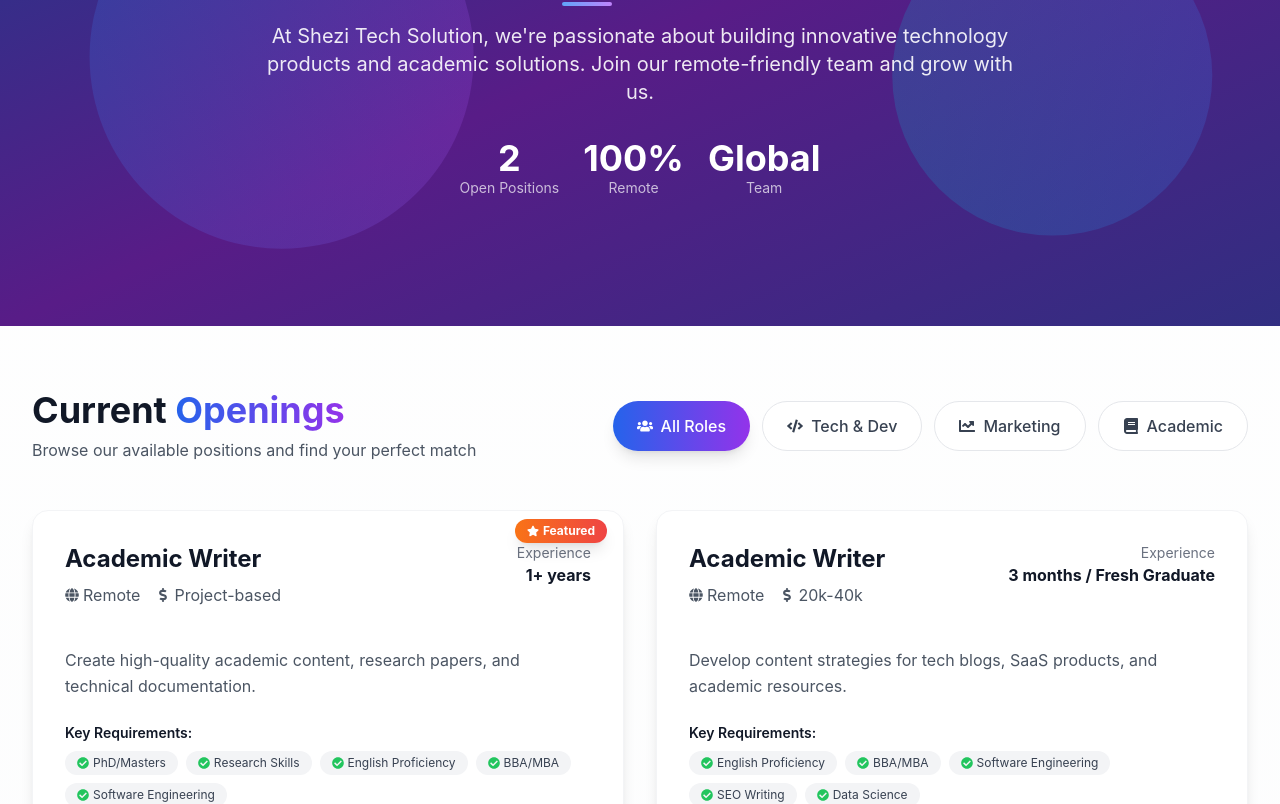
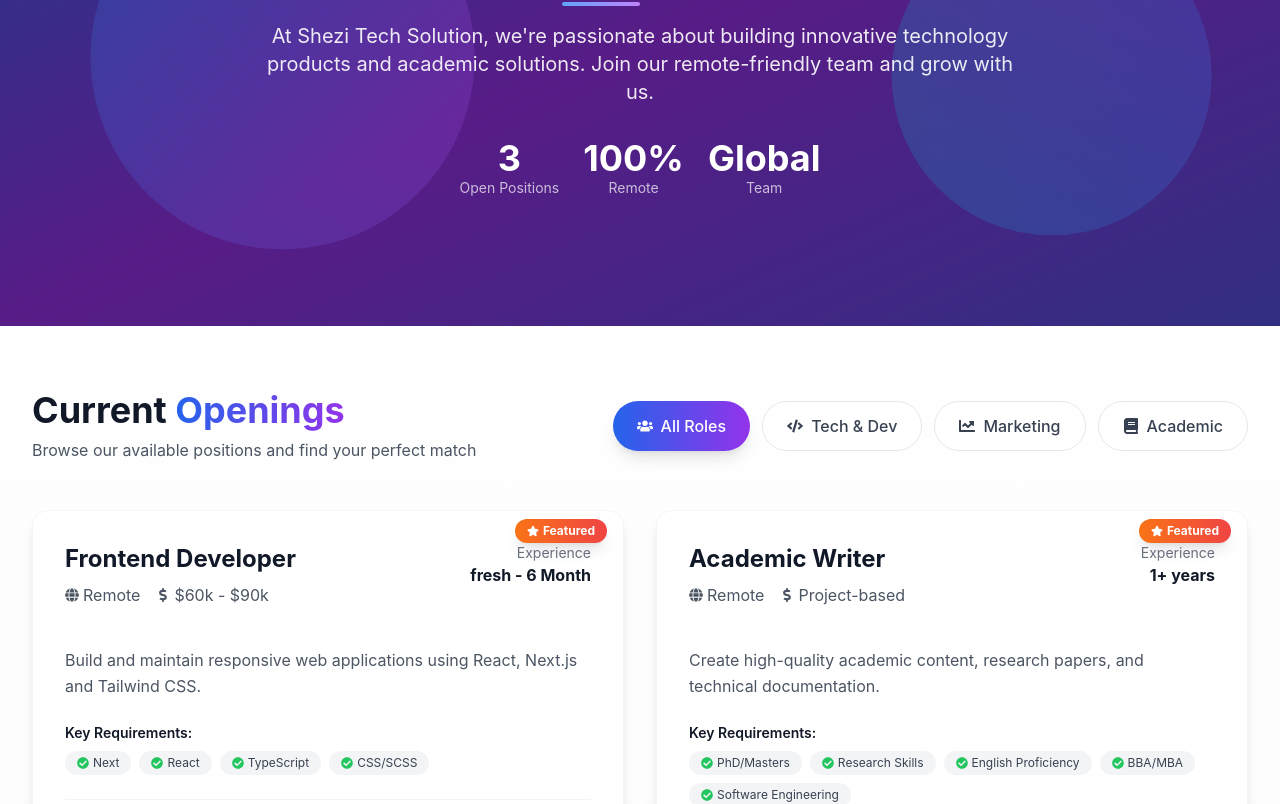
Before and after one commit to Msherazkhan801/shezi-tech-sol, a React (Create React App) app: page /career in a window 1280 px wide. Shown: the part 240-1044 px from the top of the page. Built offline with nearby package versions, Linux system fonts and the light colour scheme.

Commit message:
job done

```diff
--- a/src/component/Career.js
+++ b/src/component/Career.js
@@ -21,18 +21,18 @@
 } from "react-icons/fa";
 
 const jobOpenings = [
-  // {
-  //   id: 1,
-  //   title: "Frontend Developer",
-  //   location: "Remote",
-  //   type: "Full-time",
-  //   category: "tech",
-  //   description: "Build and maintain responsive web applications using React, Next.js and Tailwind CSS.",
-  //   requirements: ["3+ years React", "TypeScript", "CSS/SCSS"],
-  //   salary: "$60k - $90k",
-  //   experience: "3+ years",
-  //   featured: true
-  // },
+  {
+    id: 1,
+    title: "Frontend Developer",
+    location: "Remote",
+    type: "Full-time",
+    category: "tech",
+    description: "Build and maintain responsive web applications using React, Next.js and Tailwind CSS.",
+    requirements: ["Next","React", "TypeScript", "CSS/SCSS"],
+    salary: "$60k - $90k",
+    experience: "fresh - 6 Month",
+    featured: true
+  },
   // {
   //   id: 2,
   //   title: "Backend Developer",
```
